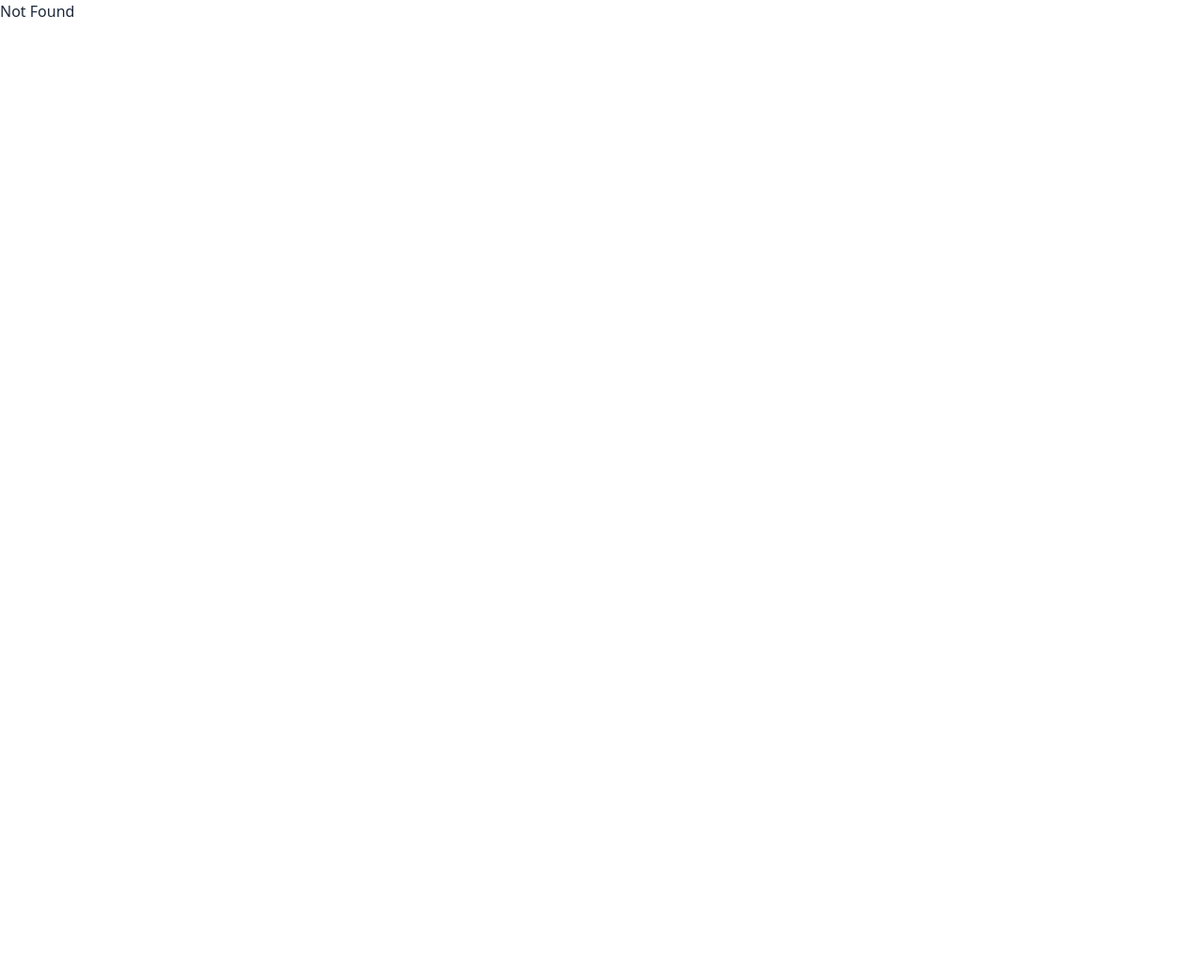
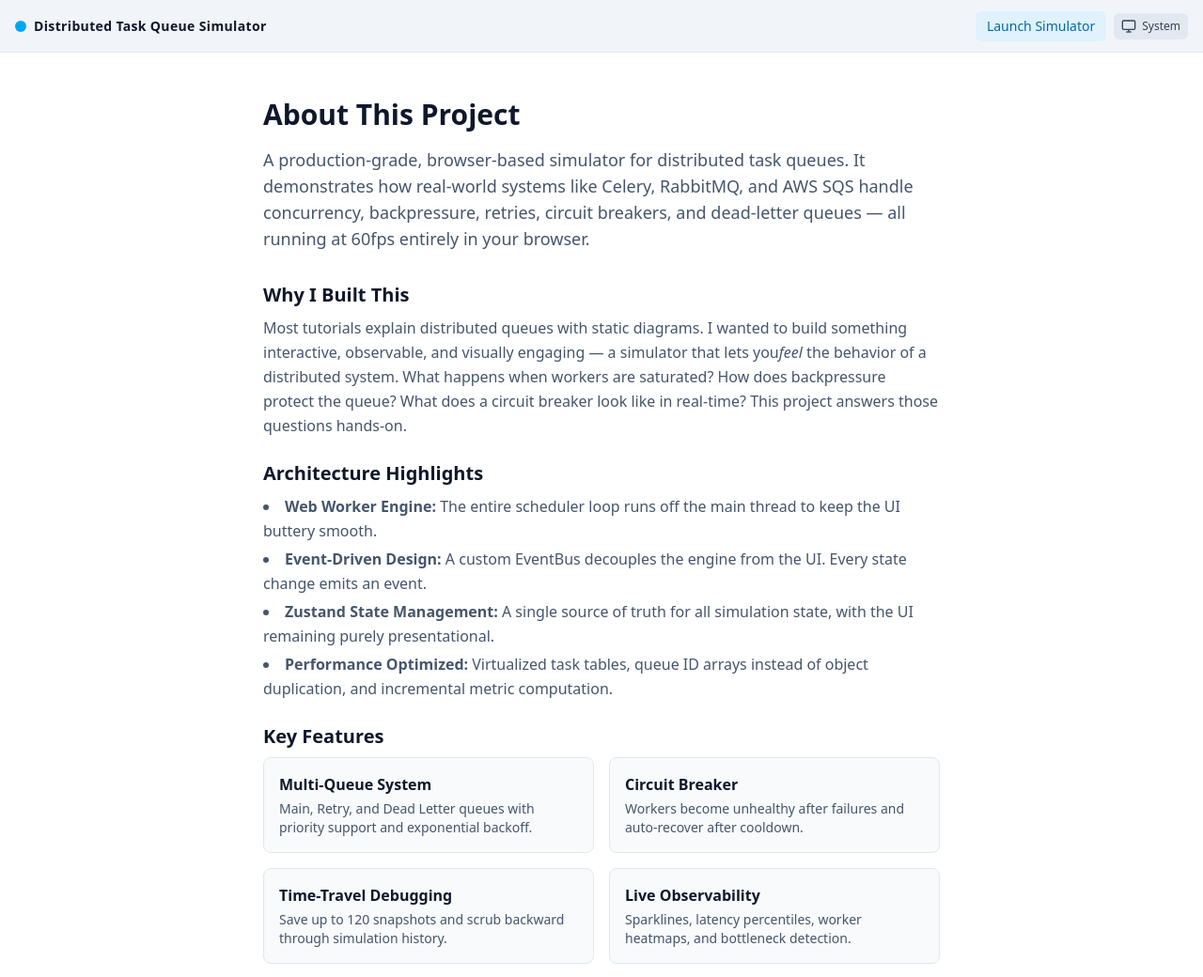
Before and after one commit to AbhishekChamp/distributed-task-queue-simulator, a React (Vite) app: page /about in a window 1280 px wide. Shown: the top 1040 px of the page at 94% size. Before the commit the page ends 800 px from the top, so only its background shows below. Built offline with nearby package versions, Linux system fonts and the light colour scheme.

Commit message:
docs: add detailed README and About route
- Replace default Vite README with comprehensive project documentation
- Add /about route with project overview, architecture, and features
- Add About link to TopBar for easy navigation
- Fix TopBar tests by mocking TanStack Router Link component

```diff
--- /dev/null
+++ b/src/components/AboutPage.tsx
@@ -0,0 +1,158 @@
+import { Link } from '@tanstack/react-router'
+import { ThemeToggle } from './ThemeToggle'
+
+export function AboutPage() {
+  return (
+    <div className="min-h-screen bg-white dark:bg-slate-950 text-slate-800 dark:text-slate-200">
+      <header
+        role="banner"
+        className="h-14 border-b border-slate-200 dark:border-slate-800 bg-slate-100 dark:bg-slate-900 flex items-center justify-between px-4 shrink-0"
+      >
+        <div className="flex items-center gap-2">
+          <div className="w-3 h-3 rounded-full bg-sky-500" aria-hidden="true" />
+          <h1 className="text-sm font-semibold tracking-wide text-slate-900 dark:text-slate-100">
+            Distributed Task Queue Simulator
+          </h1>
+        </div>
+        <nav aria-label="Primary navigation" className="flex items-center gap-2">
+          <Link
+            to="/"
+            className="px-3 py-1.5 rounded-md bg-sky-100 dark:bg-sky-600/20 text-sky-700 dark:text-sky-400 hover:bg-sky-200 dark:hover:bg-sky-600/30 transition text-sm font-medium"
+          >
+            Launch Simulator
+          </Link>
+          <ThemeToggle />
+        </nav>
+      </header>
+
+      <main className="max-w-3xl mx-auto px-6 py-12">
+        <h1 className="text-3xl font-bold text-slate-900 dark:text-slate-100 mb-4">
+          About This Project
+        </h1>
+        <p className="text-lg text-slate-600 dark:text-slate-400 mb-8">
+          A production-grade, browser-based simulator for distributed task queues. It demonstrates
+          how real-world systems like Celery, RabbitMQ, and AWS SQS handle concurrency,
+          backpressure, retries, circuit breakers, and dead-letter queues — all running at 60fps
+          entirely in your browser.
+        </p>
+
+        <section className="space-y-6">
+          <div>
+            <h2 className="text-xl font-semibold text-slate-900 dark:text-slate-100 mb-2">
+              Why I Built This
+            </h2>
+            <p className="text-slate-600 dark:text-slate-400 leading-relaxed">
+              Most tutorials explain distributed queues with static diagrams. I wanted to build
+              something interactive, observable, and visually engaging — a simulator that lets you
+              <em>feel</em> the behavior of a distributed system. What happens when workers are
+              saturated? How does backpressure protect the queue? What does a circuit breaker look
+              like in real-time? This project answers those questions hands-on.
+            </p>
+          </div>
+
+          <div>
+            <h2 className="text-xl font-semibold text-slate-900 dark:text-slate-100 mb-2">
+              Architecture Highlights
+            </h2>
+            <ul className="list-disc list-inside space-y-1 text-slate-600 dark:text-slate-400 leading-relaxed">
+              <li>
+                <strong>Web Worker Engine:</strong> The entire scheduler loop runs off the main
+                thread to keep the UI buttery smooth.
+              </li>
+              <li>
+                <strong>Event-Driven Design:</strong> A custom EventBus decouples the engine from
+                the UI. Every state change emits an event.
+              </li>
+              <li>
+                <strong>Zustand State Management:</strong> A single source of truth for all
+                simulation state, with the UI remaining purely presentational.
+              </li>
+              <li>
+                <strong>Performance Optimized:</strong> Virtualized task tables, queue ID arrays
+                instead of object duplication, and incremental metric computation.
+              </li>
+            </ul>
+          </div>
+
+          <div>
+            <h2 className="text-xl font-semibold text-slate-900 dark:text-slate-100 mb-2">
+              Key Features
+            </h2>
+            <div className="grid grid-cols-1 sm:grid-cols-2 gap-4">
+              <FeatureCard
+                title="Multi-Queue System"
+                description="Main, Retry, and Dead Letter queues with priority support and exponential backoff."
+              />
+              <FeatureCard
+                title="Circuit Breaker"
+                description="Workers become unhealthy after failures and auto-recover after cooldown."
+              />
+              <FeatureCard
+                title="Time-Travel Debugging"
+                description="Save up to 120 snapshots and scrub backward through simulation history."
+              />
+              <FeatureCard
+                title="Live Observability"
+                description="Sparklines, latency percentiles, worker heatmaps, and bottleneck detection."
+              />
+              <FeatureCard
+                title="Load Balancing"
+                description="Switch between Round Robin, Least Connections, and Random strategies on the fly."
+              />
+              <FeatureCard
+                title="Shareable State"
+                description="Every configuration is encoded in the URL for easy sharing."
+              />
+            </div>
+          </div>
+
+          <div>
+            <h2 className="text-xl font-semibold text-slate-900 dark:text-slate-100 mb-2">
+              Tech Stack
+            </h2>
+            <p className="text-slate-600 dark:text-slate-400 leading-relaxed">
+              React 19 · Vite 8 · TypeScript 5.9 · TanStack Router · Zustand · Tailwind CSS v4 ·
+              Framer Motion · Vitest · React Testing Library · Storybook · GitHub Actions
+            </p>
+          </div>
+
+          <div>
+            <h2 className="text-xl font-semibold text-slate-900 dark:text-slate-100 mb-2">
+              Open Source
+            </h2>
+            <p className="text-slate-600 dark:text-slate-400 leading-relaxed">
+              This project is open source and available on{' '}
+              <a
+                href="https://github.com/abhishekr/distributed-task-queue-simulator"
+                target="_blank"
+                rel="noreferrer"
+                className="text-sky-600 dark:text-sky-400 hover:underline"
+              >
+                GitHub
+              </a>
+              . Feel free to explore the code, open issues, or suggest features.
+            </p>
+          </div>
+        </section>
+
+        <div className="mt-12 flex items-center justify-center">
+          <Link
+            to="/"
+            className="px-6 py-3 rounded-lg bg-sky-600 text-white font-medium hover:bg-sky-700 transition"
+          >
+            Try the Simulator →
+          </Link>
+        </div>
+      </main>
+    </div>
+  )
+}
+
+function FeatureCard({ title, description }: { title: string; description: string }) {
+  return (
+    <div className="rounded-lg border border-slate-200 dark:border-slate-800 bg-slate-50 dark:bg-slate-900/50 p-4">
+      <h3 className="font-semibold text-slate-900 dark:text-slate-100 mb-1">{title}</h3>
+      <p className="text-sm text-slate-600 dark:text-slate-400">{description}</p>
+    </div>
+  )
+}
--- a/src/components/TopBar.tsx
+++ b/src/components/TopBar.tsx
@@ -1,3 +1,4 @@
+import { Link } from '@tanstack/react-router'
 import { Play, Pause, RotateCcw, Plus } from './icons'
 import { ThemeToggle } from './ThemeToggle'
 
@@ -101,6 +102,13 @@ export function TopBar({
           </button>
         )}
 
+        <Link
+          to="/about"
+          className="px-3 py-1.5 rounded-md bg-slate-200 dark:bg-slate-800 text-slate-700 dark:text-slate-300 hover:bg-slate-300 dark:hover:bg-slate-700 transition text-sm"
+        >
+          About
+        </Link>
+
         <ThemeToggle />
       </nav>
     </header>
--- a/src/routeTree.gen.ts
+++ b/src/routeTree.gen.ts
@@ -9,8 +9,14 @@
 // Additionally, you should also exclude this file from your linter and/or formatter to prevent it from being checked or modified.
 
 import { Route as rootRouteImport } from './routes/__root'
+import { Route as AboutRouteImport } from './routes/about'
 import { Route as IndexRouteImport } from './routes/index'
 
+const AboutRoute = AboutRouteImport.update({
+  id: '/about',
+  path: '/about',
+  getParentRoute: () => rootRouteImport,
+} as any)
 const IndexRoute = IndexRouteImport.update({
   id: '/',
   path: '/',
@@ -19,28 +25,39 @@ const IndexRoute = IndexRouteImport.update({
 
 export interface FileRoutesByFullPath {
   '/': typeof IndexRoute
+  '/about': typeof AboutRoute
 }
 export interface FileRoutesByTo {
   '/': typeof IndexRoute
+  '/about': typeof AboutRoute
 }
 export interface FileRoutesById {
   __root__: typeof rootRouteImport
   '/': typeof IndexRoute
+  '/about': typeof AboutRoute
 }
 export interface FileRouteTypes {
   fileRoutesByFullPath: FileRoutesByFullPath
-  fullPaths: '/'
+  fullPaths: '/' | '/about'
   fileRoutesByTo: FileRoutesByTo
-  to: '/'
-  id: '__root__' | '/'
+  to: '/' | '/about'
+  id: '__root__' | '/' | '/about'
   fileRoutesById: FileRoutesById
 }
 export interface RootRouteChildren {
   IndexRoute: typeof IndexRoute
+  AboutRoute: typeof AboutRoute
 }
 
 declare module '@tanstack/react-router' {
   interface FileRoutesByPath {
+    '/about': {
+      id: '/about'
+      path: '/about'
+      fullPath: '/about'
+      preLoaderRoute: typeof AboutRouteImport
+      parentRoute: typeof rootRouteImport
+    }
     '/': {
       id: '/'
       path: '/'
@@ -53,6 +70,7 @@ declare module '@tanstack/react-router' {
 
 const rootRouteChildren: RootRouteChildren = {
   IndexRoute: IndexRoute,
+  AboutRoute: AboutRoute,
 }
 export const routeTree = rootRouteImport
   ._addFileChildren(rootRouteChildren)
--- /dev/null
+++ b/src/routes/about.tsx
@@ -0,0 +1,6 @@
+import { createFileRoute } from '@tanstack/react-router'
+import { AboutPage } from '../components/AboutPage'
+
+export const Route = createFileRoute('/about')({
+  component: AboutPage,
+})
```
Also changed, not shown: 2 other files (tests, documents, lock files or other folders).
